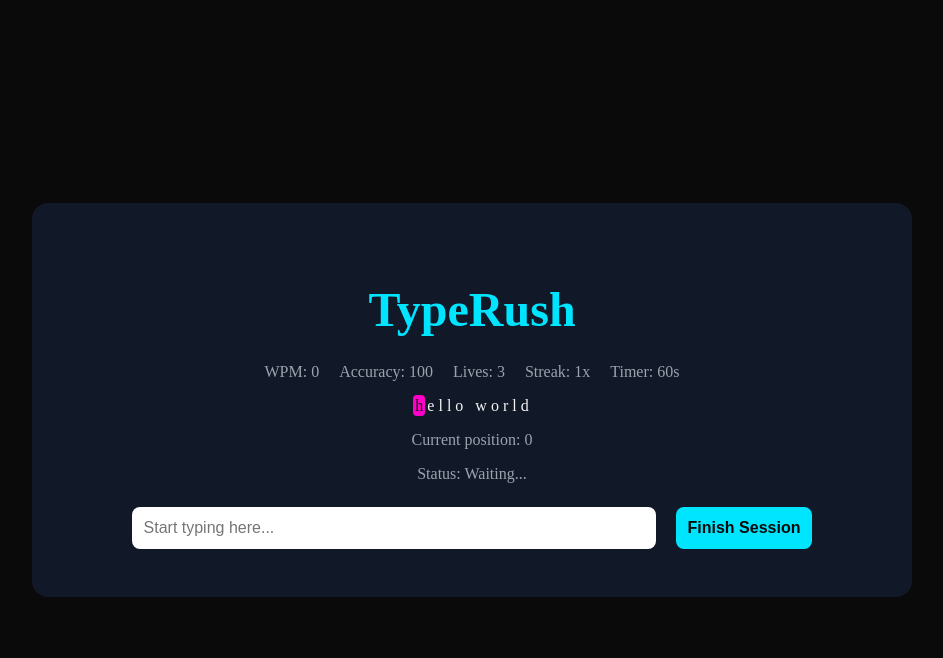
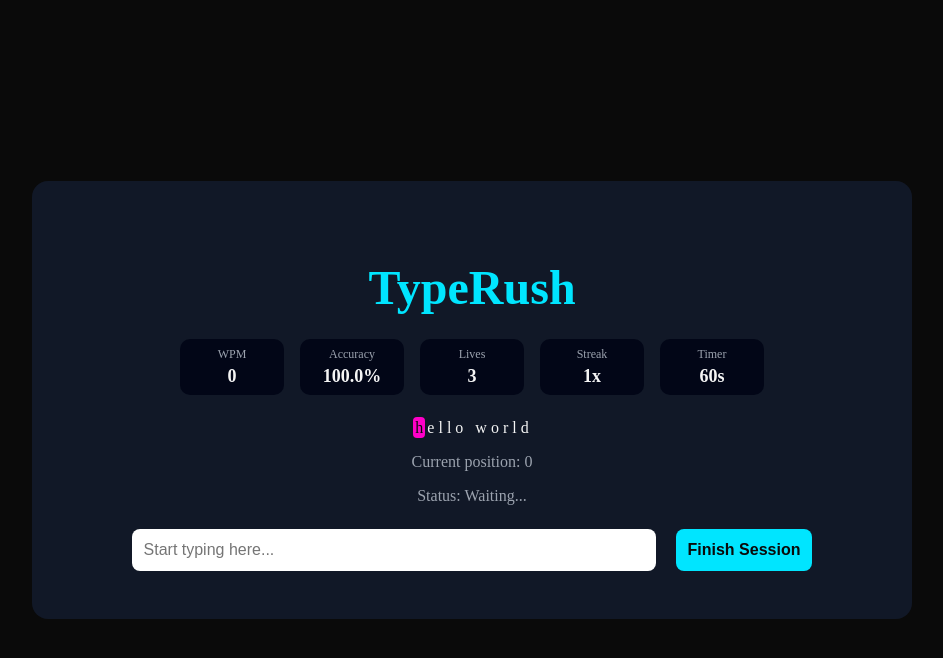
Before and after one commit to lw-69/typerush-backend, a plain HTML site: page frontend/index.html in a window 1280 px wide. Both pictures are taken after a click on the button "Start Game". Shown: the whole page, without its empty margins (168-1111 px from the left). Drawn offline with Linux system fonts and the light colour scheme.

Commit message:
Issue #14: Display live wpm and accuracy stat and improved the HTML structure

```diff
--- a/frontend/index.html
+++ b/frontend/index.html
@@ -45,15 +45,45 @@
   <section id="game-screen" class="hidden">
     <h1>TypeRush</h1>
 
-    <!-- Game stats (will be updated later) -->
-    <!-- Each span has an id, so JavaScript can change the text later. -->
-    <div>
-      <p>WPM: <span id="wpm">0</span></p>
-      <p>Accuracy: <span id="accuracy">100%</span></p>
-      <p>Lives: <span id="lives">❤️❤️❤️</span></p>
-      <p>Streak: <span id="streak">1x</span></p>
-      <p>Timer: <span id="timer">60</span>s</p>
+    <!-- Game stats shown during the typing session.
+    These values are updated by input.js while the player types. -->
+    <div class="stats-panel">
+
+    <!-- WPM = Words Per Minute.
+    JavaScript updates this number in real time. -->
+    <div class="stat-card">
+      <span class="stat-label">WPM</span>
+      <span id="wpm" class="stat-value">0</span>
     </div>
+
+    <!-- Accuracy shows how many typed characters were correct.
+    It should display as a percentage with one decimal place. -->
+    <div class="stat-card">
+      <span class="stat-label">Accuracy</span>
+      <span id="accuracy" class="stat-value">100.0%</span>
+    </div>
+
+    <!-- Lives display.
+    Person A's game logic updates this when the player makes mistakes. -->
+    <div class="stat-card">
+      <span class="stat-label">Lives</span>
+      <span id="lives" class="stat-value">❤️❤️❤️</span>
+    </div>
+
+    <!-- Streak multiplier display.
+    This increases when the player types correctly without mistakes. -->
+    <div class="stat-card">
+      <span class="stat-label">Streak</span>
+      <span id="multiplier" class="stat-value">1x</span>
+    </div>
+
+  <!-- Timer display.
+    This will be used later for timed game modes. -->
+  <div class="stat-card">
+    <span class="stat-label">Timer</span>
+    <span class="stat-value"><span id="timer">60</span>s</span>
+  </div>
+</div>
 
     <!-- Text player will type -->
     <div id="target-text"></div>
--- a/frontend/input.js
+++ b/frontend/input.js
@@ -100,13 +100,21 @@
   return 1;
 }
 
-//Sets the wpm and accuracy on the browser to the correct values
+// Updates the WPM and accuracy numbers shown on the game screen.
+// This function is called every second by setInterval,
+// and also after each keypress so the UI feels responsive.
 function updateStatsDisplay() {
+  // Calculate the current words per minute using Person A's logic
   const wpm = calculateWpm();
+
+  // Calculate the current typing accuracy using Person A's logic
   const accuracy = calculateAccuracy();
 
+  // Show WPM as a whole number, for example: 42
   wpmElement.textContent = String(Math.round(wpm));
-  accuracyElement.textContent = String(Math.round(accuracy));
+
+  // Show accuracy as a percentage with 1 decimal place, for example: 96.5%
+  accuracyElement.textContent = accuracy.toFixed(1) + "%";
 }
 
 function updateLivesDisplay() {
@@ -193,9 +201,9 @@
   const expectedCharacter = targetText[currentPosition];
   const isCorrect = typedCharacter === expectedCharacter;
 
-  // Check if the current character finishes a word.
+  // Check if the current character finishes a word
   // A word is finished when the expected character is a space,
-  // or when the player reaches the last character in the text.
+  // or when the player reaches the last character in the text
   const isAtWordBoundary =
     expectedCharacter === " " || currentPosition === targetText.length - 1;
 
@@ -206,7 +214,7 @@
   // Remove the "current" highlight from the current character
   characterSpans[currentPosition].classList.remove("current");
 
-  // If the typed character is correct → make it green
+  // If the typed character is correct -> make it green
   if (isCorrect) {
     characterSpans[currentPosition].classList.add("correct");
   } else {
--- a/frontend/style.css
+++ b/frontend/style.css
@@ -104,12 +104,42 @@
     max-width: 500px;
 }
 
-/* Game stats */
-#game-screen div:first-of-type {
+/* Container for the live game stats such as WPM, accuracy, lives, streak, and timer.
+   The flex layout keeps the cards in one row when there is space,
+   and wraps them on smaller screens. */
+.stats-panel {
   display: flex;
   justify-content: center;
-  gap: 20px;
+  gap: 16px;
   flex-wrap: wrap;
+  margin: 24px 0;
+}
+
+/* Individual stat box.
+   The dark background separates the stats from the main game area
+   without making them too distracting. */
+.stat-card {
+  min-width: 80px;
+  background-color: #020617;
+  border-radius: 10px;
+  padding: 8px 12px;
+  text-align: center;
+}
+
+/* Small label text above each stat value, like "WPM" or "Accuracy". */
+.stat-label {
+  display: block;
+  font-size: 12px;
+  color: var(--muted-text);
+  margin-bottom: 4px;
+}
+
+/* Main stat value, like "54", "98.5%", or "1x". */
+.stat-value {
+  display: block;
+  font-size: 18px;
+  font-weight: bold;
+  color: var(--text);
 }
 
 /* Base style for every character */
```
